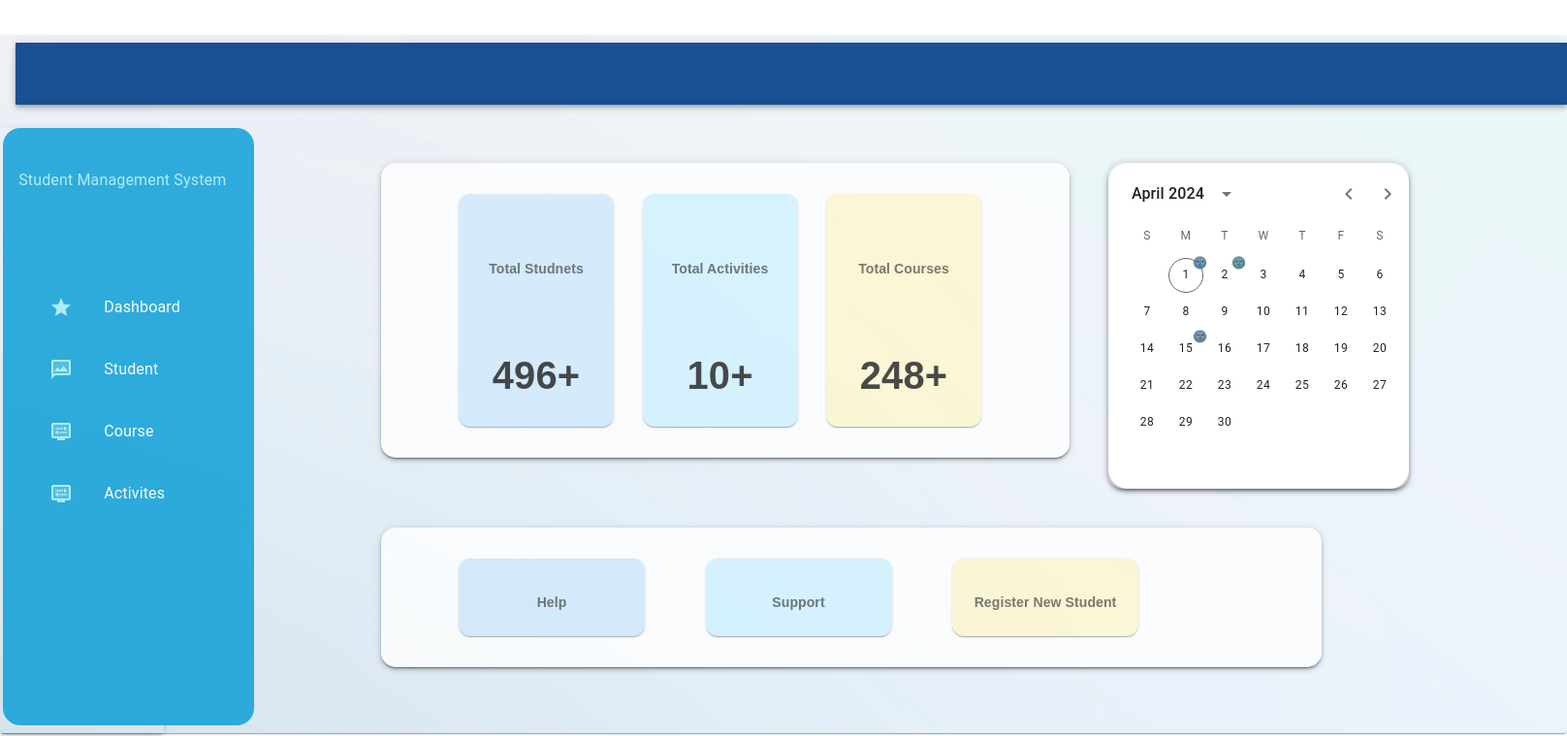
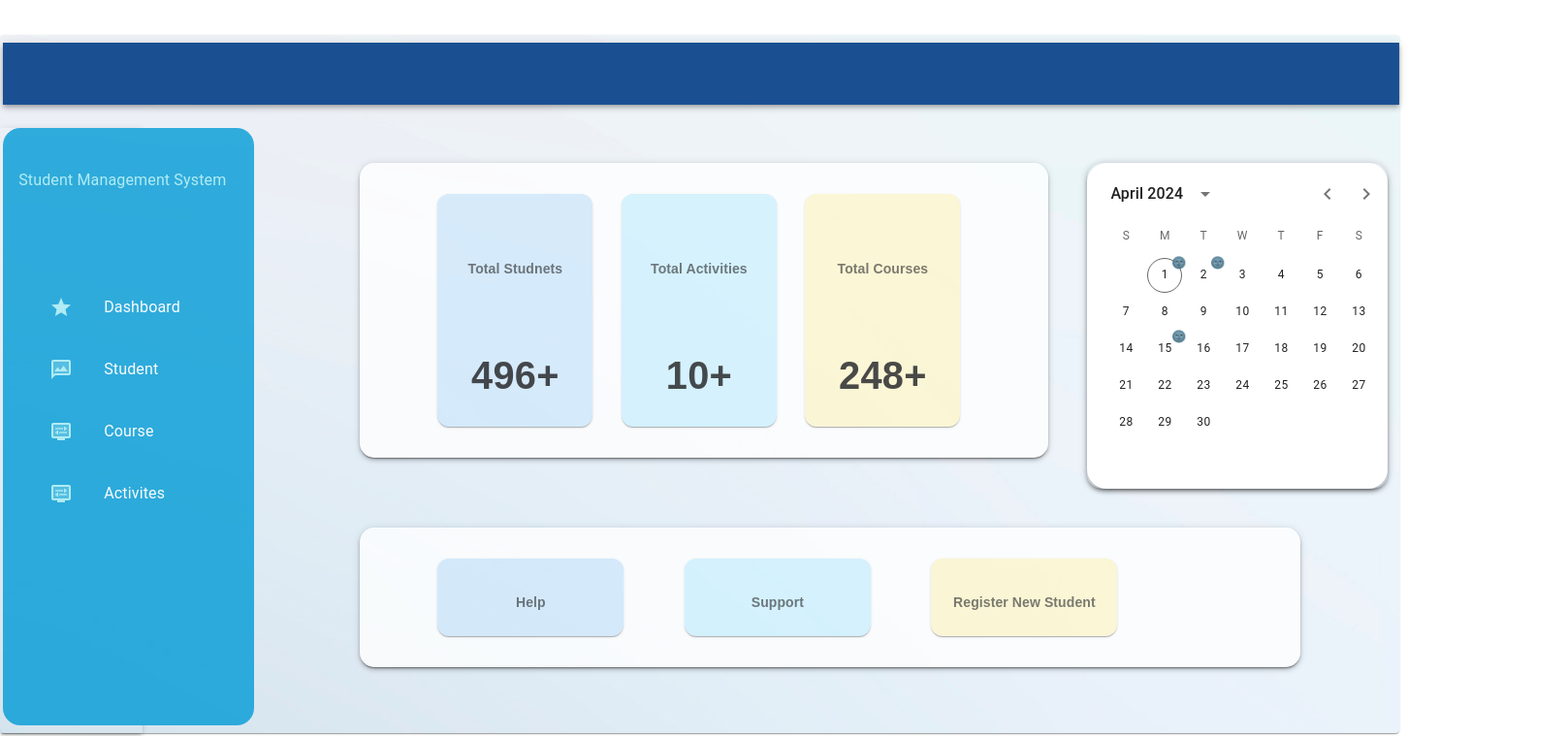
Before and after one commit to DTvithana/Student-Management-System, a React (Vite) app in the folder frontend/: page /admin in a window 1280 px wide. Shown: the top 759 px of the page at 97% size, 1616 px wide, since content can reach past the window. Built offline with nearby package versions, Linux system fonts and the light colour scheme.

Commit message:
Add student count API endpoint and update NavBar styling

```diff
--- a/frontend/src/components/NavBar.tsx
+++ b/frontend/src/components/NavBar.tsx
@@ -17,8 +17,8 @@ interface Props {
 function UserNavBar({user, handelClick, name}: Props) {
 
   return (
-    <Box borderRadius='18'  paddingLeft='1rem'
-    sx={{ width: '100rem' }}
+    <Box borderRadius='20'  paddingLeft='0.2rem'
+    sx={{ width: '90rem' }}
     >
     <AppBar position="static" sx={{bgcolor: '#1A5092'}}>
       <Toolbar>
@@ -26,7 +26,7 @@ function UserNavBar({user, handelClick, name}: Props) {
         <Box paddingLeft='7rem'>
 
         </Box>
-         {user && <Typography
+         {name && <Typography
             component="div"
             sx={{ paddingLeft: '3rem', fontFamily: '-apple-system', fontSize: '21px' ,display: { xs: 'none', sm: 'block' } }}
           >
@@ -35,7 +35,7 @@ function UserNavBar({user, handelClick, name}: Props) {
         <Box sx={{ flexGrow: 1 }} />
         <Box sx={{ display: { xs: 'none', md: 'flex' } }}>
 
-        {user &&
+        {name &&
           <>
           <Button onClick={handelClick} sx={{color: 'white', width: '7rem' }}>Logout</Button>
           <IconButton size="large" aria-label="show 4 new mails" color="inherit">
--- a/frontend/src/pages/Layout.tsx
+++ b/frontend/src/pages/Layout.tsx
@@ -13,24 +13,25 @@ const styles = {
 
 
 function Layout() {
-  // const navigate = useNavigate();
+   const navigate = useNavigate();
   const [user, setUser] = useState<string | undefined>('')
 
-  // useEffect(() => {
-  //   const storedUser = localStorage.getItem('user');
-  //   if (storedUser) {
-  //     const parsedUser = JSON.parse(storedUser);
-  //     setUser(parsedUser);
-  //   }
-  // }, [])
+  useEffect(() => {
+    const storedUser = localStorage.getItem('admin');
+    if (storedUser) {
+      const parsedUser = JSON.parse(storedUser);
+      setUser(parsedUser);
+      console.log(parsedUser)
+    }
+  }, [])
 
   const handelLogout = () => {
-    // Clear user data from localStorage
-    // localStorage.removeItem('user');
+  //  Clear user data from localStorage
+    localStorage.removeItem('admin');
 
-    // setUser('');
+    setUser('');
 
-    // navigate('');
+    navigate('/');
   }
 
   return (
@@ -38,7 +39,7 @@ function Layout() {
     <Box >
     <Grid container rowSpacing={1} columnSpacing={{ xs: 1, sm: 2, md: 3 }}>
         <Grid item xs={30}>
-            <UserNavBar />
+            <UserNavBar name={user.name} handelClick={handelLogout} />
         </Grid>
         <Grid item xs={6}>
           <Box >
```
Also changed, not shown: 1 other file (tests, documents, lock files or other folders).
